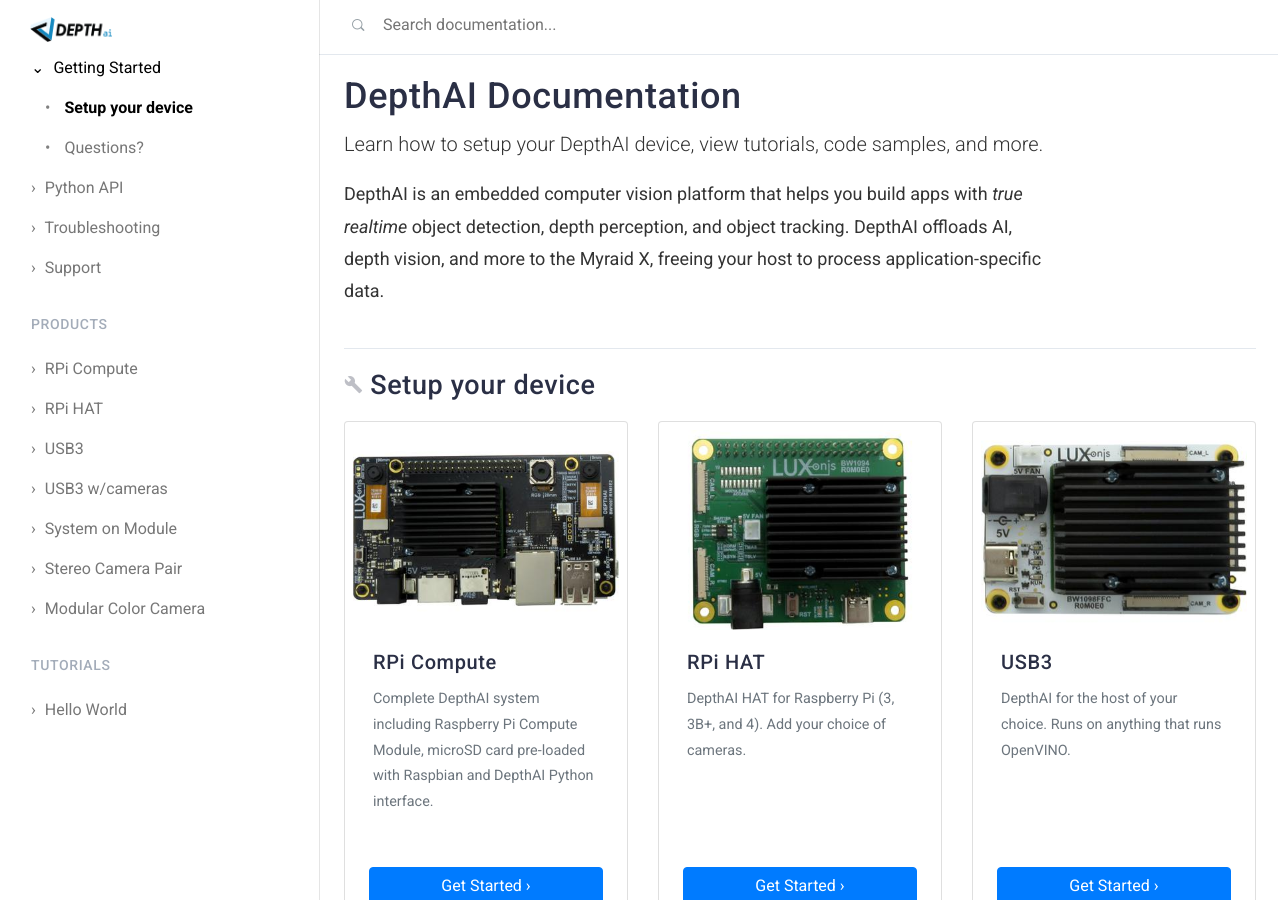
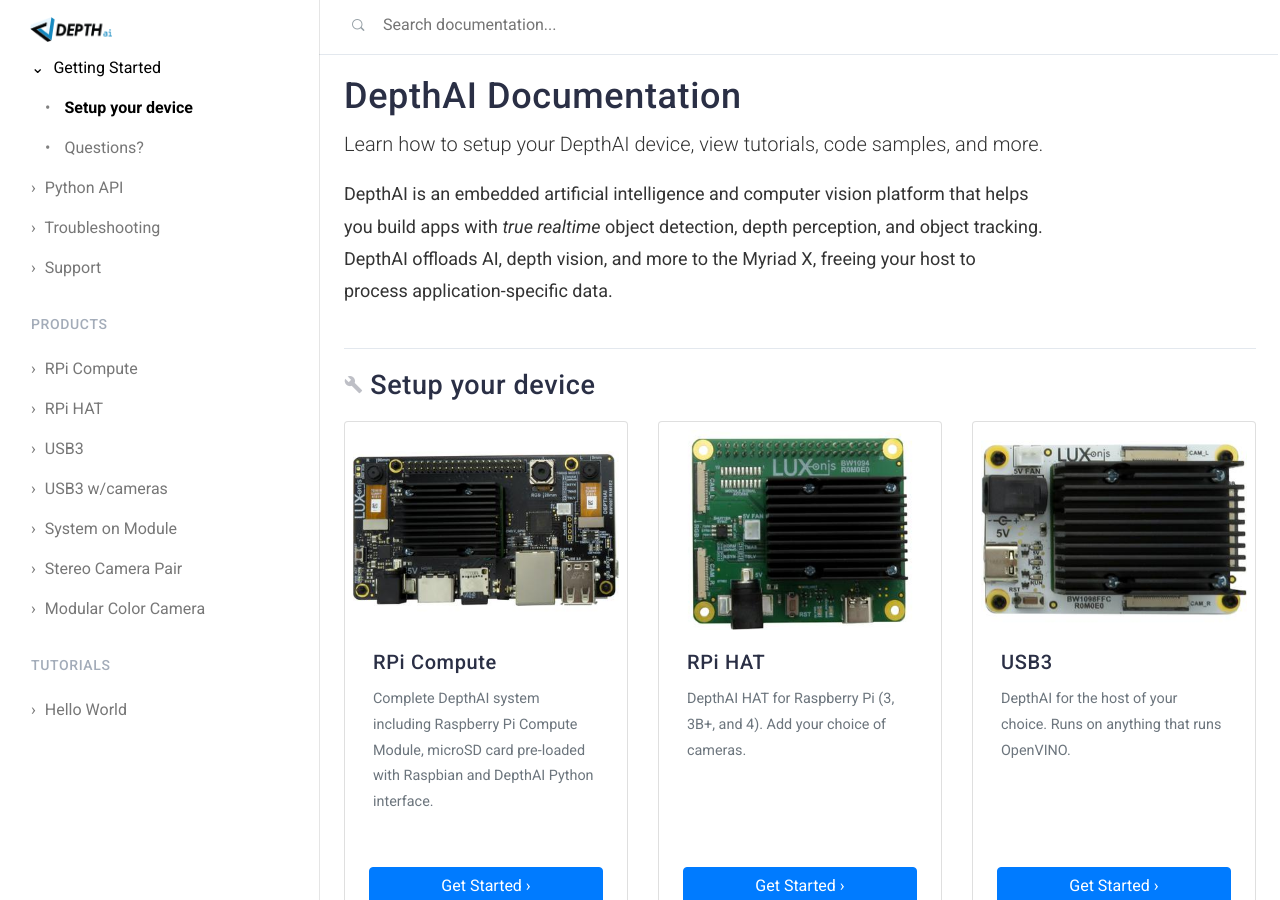
Before and after one commit to luxonis/depthai-docs-website, a Jekyll site: the page built from index.html, in a window 1280 px wide and 900 px high. Built offline with Jekyll 4.4.1, drawn with Linux system fonts in a browser that asks for light colours; nearby versions of some CDN libraries.

Commit message:
Myriad typo fix.

```diff
--- a/index.html
+++ b/index.html
@@ -11,7 +11,7 @@
 <p class="lead">Learn how to setup your DepthAI device, view tutorials, code samples, and more.</p>
 
 <p>
-  DepthAI is an embedded computer vision platform that helps you build apps with <em>true realtime</em> object detection, depth perception, and object tracking. DepthAI offloads AI, depth vision, and more to the Myraid X, freeing your host to process application-specific data.
+  DepthAI is an embedded artificial intelligence and computer vision platform that helps you build apps with <em>true realtime</em> object detection, depth perception, and object tracking. DepthAI offloads AI, depth vision, and more to the Myriad X, freeing your host to process application-specific data.
 </p>
 
 <h2 id="get_started">
```
